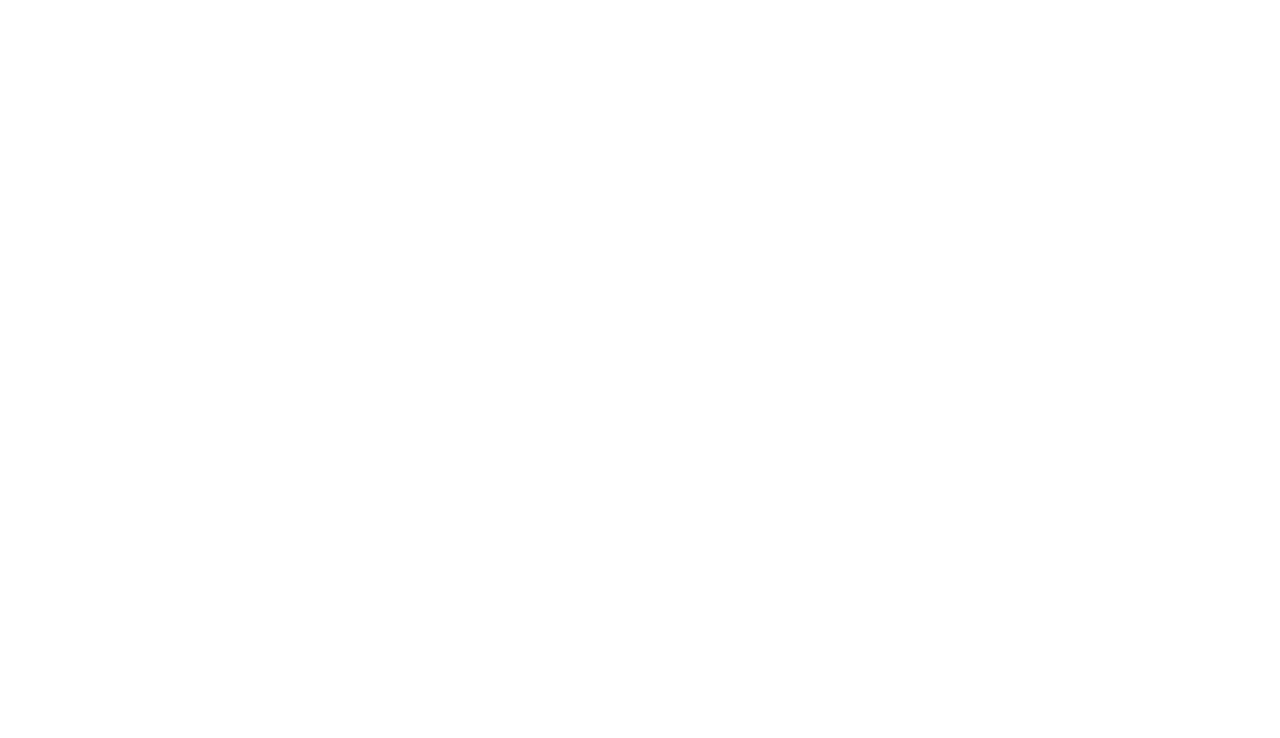
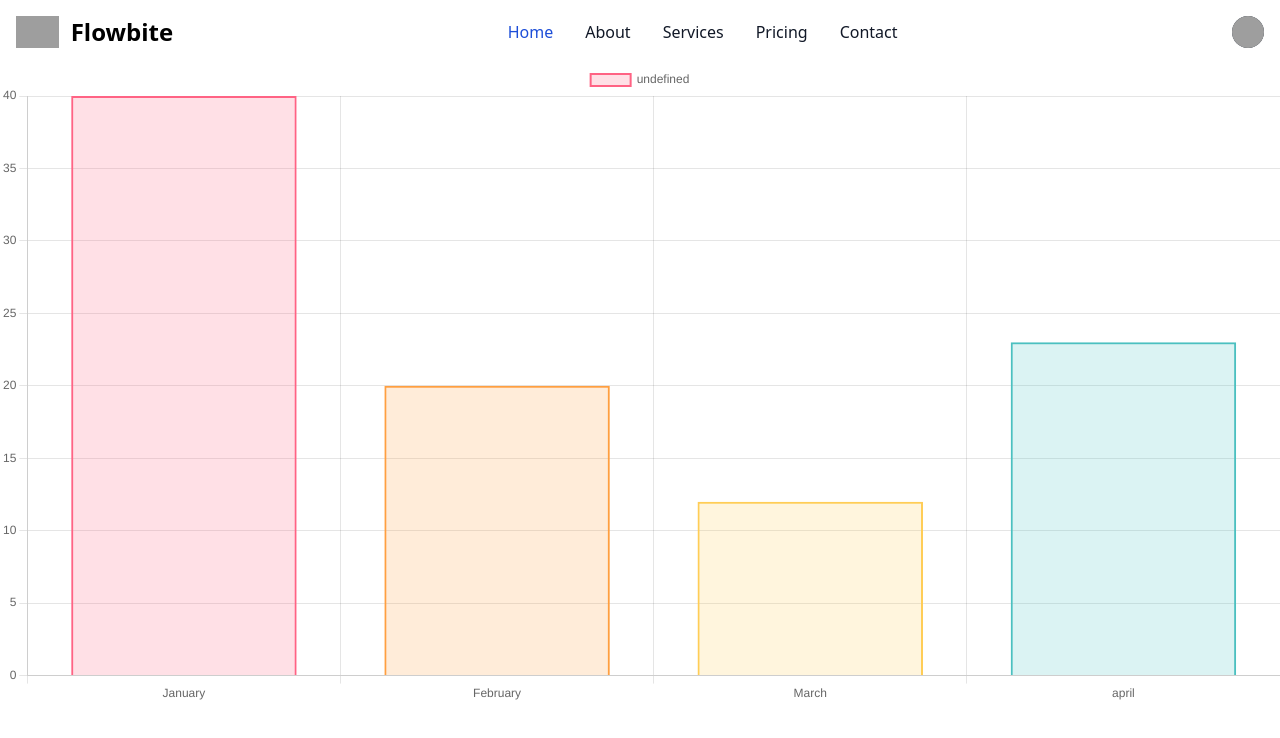
Before and after one commit to JaxLoz/diplomaProject, a Vue app: page /dashboard in a window 1280 px wide. Before the commit this address had no page. Shown: the top 738 px of the page. Built offline with nearby package versions, Linux system fonts and the light colour scheme; grey boxes are pictures that could not be loaded.

Commit message:
prueba grafica

```diff
--- a/package.json
+++ b/package.json
@@ -11,9 +11,11 @@
     "format": "prettier --write src/"
   },
   "dependencies": {
+    "chart.js": "^4.4.4",
     "flowbite": "^2.5.1",
     "pinia": "^2.1.7",
     "vue": "^3.4.29",
+    "vue-chartjs": "^5.3.1",
     "vue-router": "^4.3.3"
   },
   "devDependencies": {
--- /dev/null
+++ b/src/components/barGrafic.vue
@@ -0,0 +1,45 @@
+<template>
+    <Bar
+      id="my-chart-id"
+      :options="chartOptions"
+      :data="chartData"
+    />
+  </template>
+
+  <script>
+  import { Bar } from 'vue-chartjs'
+  import { Chart as ChartJS, Title, Tooltip, Legend, BarElement, CategoryScale, LinearScale } from 'chart.js'
+
+  ChartJS.register(Title, Tooltip, Legend, BarElement, CategoryScale, LinearScale)
+
+  export default {
+    name: 'BarChart',
+    components: { Bar },
+    data() {
+      return {
+        chartData: {
+          labels: [ 'January', 'February', 'March', 'april' ],
+          datasets: [ { data: [40, 20, 12, 23] } ],
+        },
+        chartOptions: {
+          responsive: true,
+
+          backgroundColor: [
+            'rgba(255, 99, 132, 0.2)',
+            'rgba(255, 159, 64, 0.2)',
+            'rgba(255, 205, 86, 0.2)',
+            'rgba(75, 192, 192, 0.2)'
+            ],
+            borderColor: [
+                'rgb(255, 99, 132)',
+                'rgb(255, 159, 64)',
+                'rgb(255, 205, 86)',
+                'rgb(75, 192, 192)'
+            ],
+
+            borderWidth: 2
+        }
+      }
+    }
+  }
+  </script>
--- a/src/components/navBar.vue
+++ b/src/components/navBar.vue
@@ -47,7 +47,7 @@
         <a href="#" class="block py-2 px-3 text-white bg-blue-700 rounded md:bg-transparent md:text-blue-700 md:p-0 md:dark:text-blue-500" aria-current="page">Home</a>
       </li>
       <li>
-        <a href="#" class="block py-2 px-3 text-gray-900 rounded hover:bg-gray-100 md:hover:bg-transparent md:hover:text-blue-700 md:p-0 dark:text-white md:dark:hover:text-blue-500 dark:hover:bg-gray-700 dark:hover:text-white md:dark:hover:bg-transparent dark:border-gray-700">About</a>
+        <RouterLink to="/dashboard" class="block py-2 px-3 text-gray-900 rounded hover:bg-gray-100 md:hover:bg-transparent md:hover:text-blue-700 md:p-0 dark:text-white md:dark:hover:text-blue-500 dark:hover:bg-gray-700 dark:hover:text-white md:dark:hover:bg-transparent dark:border-gray-700">About</RouterLink>
       </li>
       <li>
         <a href="#" class="block py-2 px-3 text-gray-900 rounded hover:bg-gray-100 md:hover:bg-transparent md:hover:text-blue-700 md:p-0 dark:text-white md:dark:hover:text-blue-500 dark:hover:bg-gray-700 dark:hover:text-white md:dark:hover:bg-transparent dark:border-gray-700">Services</a>
--- a/src/layout/appLayout.vue
+++ b/src/layout/appLayout.vue
@@ -2,7 +2,7 @@
     <div id="app-layout">
         <navBar />
         <main>
-
+            <router-view />
         </main>
     </div>
 </template>
--- a/src/router/index.js
+++ b/src/router/index.js
@@ -9,7 +9,11 @@
       name: 'home',
       component: () => import('@/layout/appLayout.vue'),
       children: [
-
+          {
+            path: '/dashboard',
+            name: 'dashboard',
+            component: () => import('@/components/barGrafic.vue')
+          }
       ]
     },
     {
```
Also changed, not shown: 1 other file (tests, documents, lock files or other folders).
